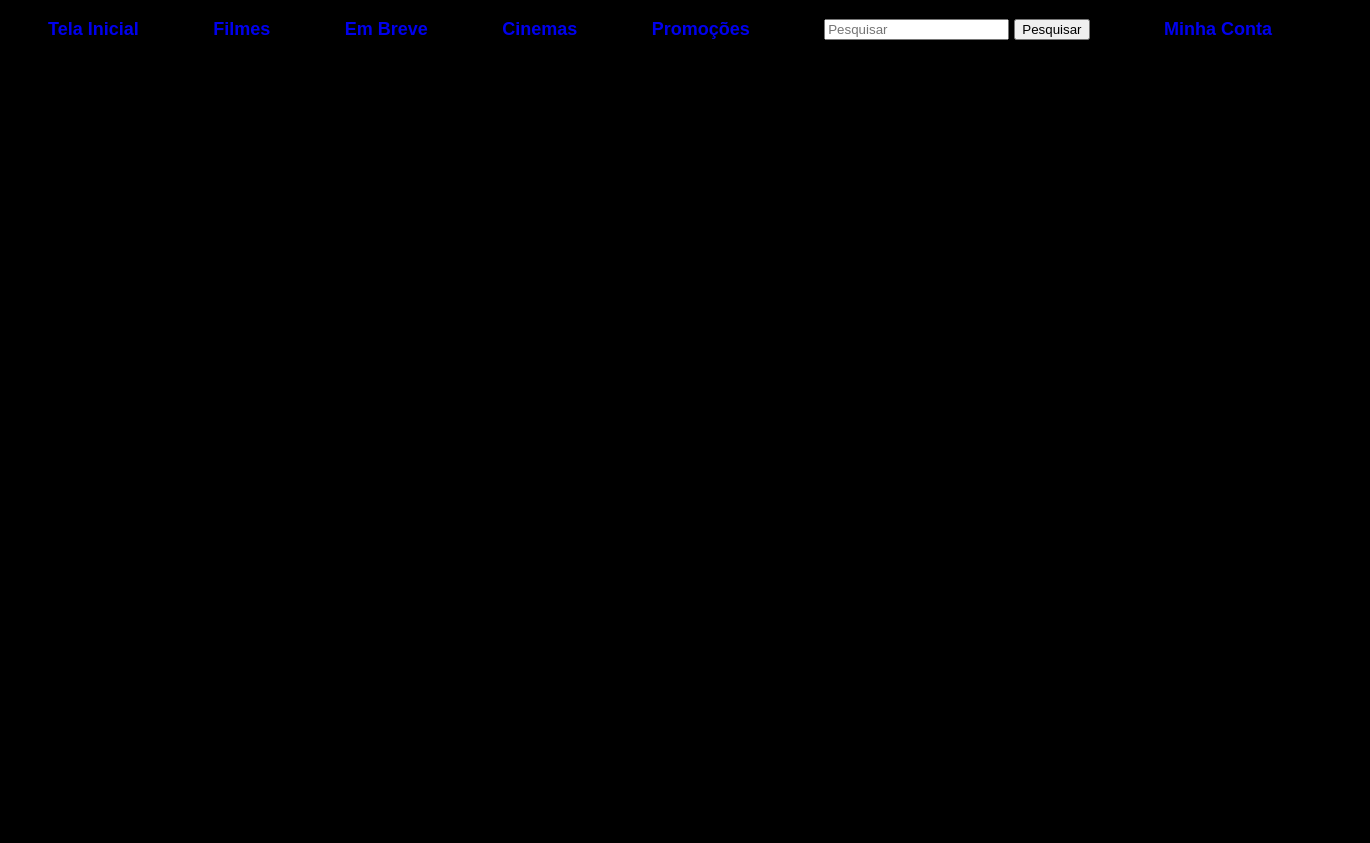
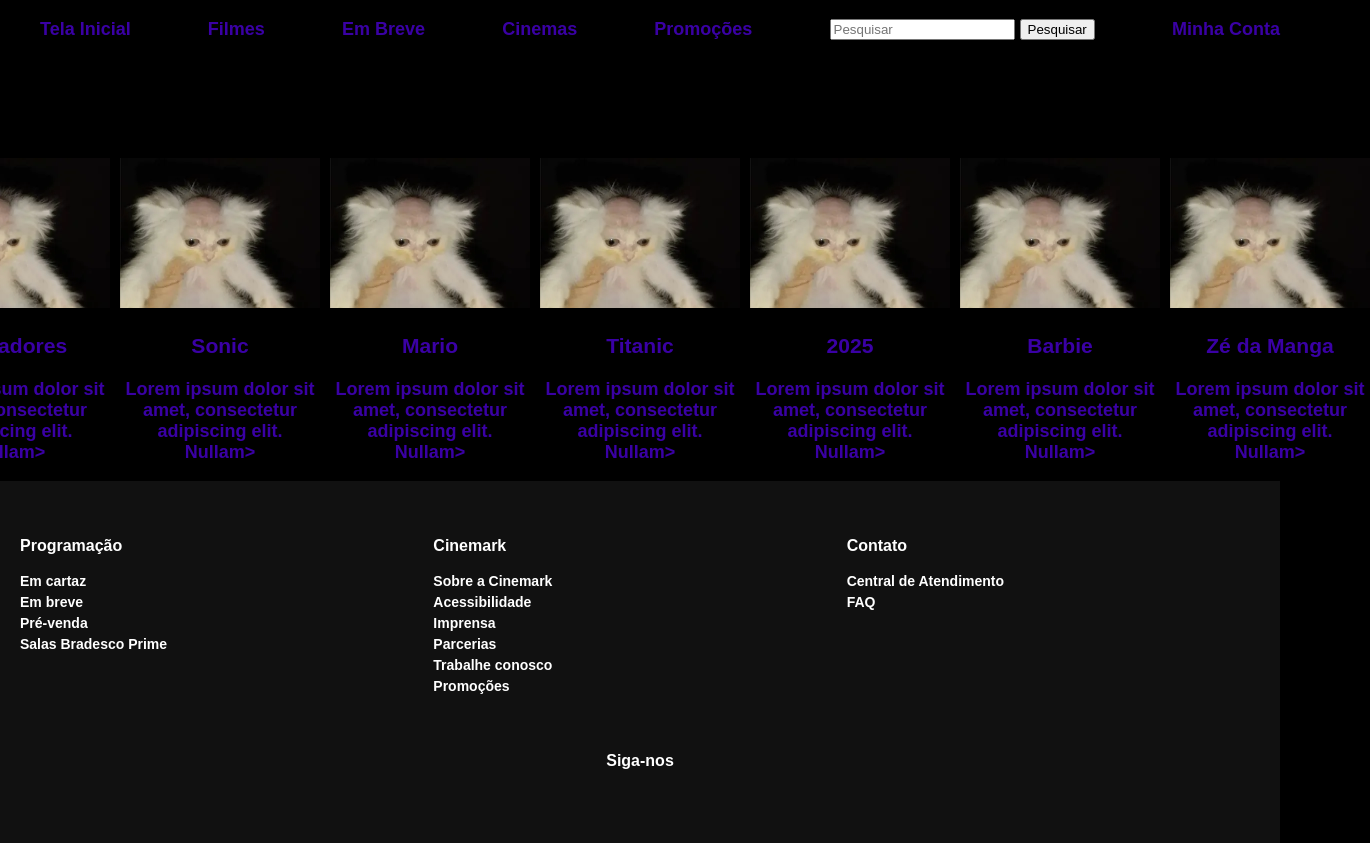
Before and after one commit to Projetos-Program-Beginners/box-office, a plain HTML site: page frontend/index.html in a window 1280 px wide. Shown: the whole page, 1370 px wide, since content can reach past the window. Before the commit the page ends 800 px from the top, so only its background shows below. Drawn offline with Linux system fonts and the light colour scheme.

Commit message:
Criação da galeria e rodapé da página inicial

```diff
--- a/frontend/css/style.css
+++ b/frontend/css/style.css
@@ -4,6 +4,14 @@ body {
   font-family: Arial, sans-serif;
   font-size: large;
   font-weight: bold;
+  margin: auto;
+}
+
+.container {
+  display: flex;
+  flex-wrap: wrap;
+  justify-content: center;
+  gap: 10px;
 }
 
 .nav-bar {
@@ -21,4 +29,95 @@ body {
 
 .nav-bar .nav-list a {
   text-decoration: none;
+  color: inherit;
 }
+
+/* Aplica flexbox no container */
+.carousel-container {
+  margin-top: 100px;            /* Espaçamento acima do carousel */
+  display: flex;               /* Alinha os itens lado a lado */
+  justify-content: center;     /* Centraliza os itens (opcional, pode remover se não precisar) */
+  gap: 10px;                   /* Espaçamento entre as imagens */
+  overflow-x: auto;            /* Impede que as imagens saiam da área visível (se necessário) */
+  scroll-snap-type: x mandatory; /* Faz com que o scroll pare em cada imagem */
+
+}
+
+/* Configura o tamanho das imagens */
+.carousel-item img {
+  width: 100%;                 /* Faz com que a imagem ocupe 100% do tamanho do item */
+  height: auto;                /* Mantém a proporção das imagens */
+}
+
+/* Opcional: você pode adicionar mais personalizações */
+.carousel-item {
+  flex-shrink: 0;              /* Impede que o item encolha, caso contrário as imagens podem se sobrepor */
+  width: 200px;                /* Ajuste o tamanho do item (e das imagens) conforme necessário */
+  border: none;     /* Opcional: para visualizar as bordas dos itens */
+  text-align: center;
+  cursor: pointer;
+  text-decoration: none;
+  color: #3a00a5;
+
+}
+
+/* Oculta a barra de rolagem horizontal */
+.carousel-container::-webkit-scrollbar {
+  display: none;
+}
+
+
+.footer {
+  background-color: #111;
+  color: #fff;
+  padding: 40px 20px;
+  font-family: Arial, sans-serif;
+}
+
+.footer-container {
+  display: flex;
+  flex-wrap: wrap;
+  justify-content: space-between;
+}
+
+.footer-column {
+  margin-bottom: 20px;
+  flex: 1;
+  min-width: 150px;
+}
+
+.footer-column h3 {
+  font-size: 16px;
+  margin-bottom: 10px;
+}
+
+.footer-column ul {
+  list-style: none;
+  padding: 0;
+}
+
+.footer-column li {
+  margin-bottom: 5px;
+  font-size: 14px;
+}
+
+.footer-social {
+  text-align: center;
+  margin-top: 20px;
+}
+
+.footer-social h3 {
+  font-size: 16px;
+  margin-bottom: 10px;
+}
+
+.social-icons a {
+  color: #fff;
+  font-size: 20px;
+  margin: 0 10px;
+  text-decoration: none;
+}
+
+.social-icons a:hover {
+  color: #ffcc00;
+}
--- a/frontend/index.html
+++ b/frontend/index.html
@@ -11,6 +11,7 @@
 
 <body>
     <header>
+        <!-- Barra de Navegação -->
         <nav class="nav-bar">
             <ul class="nav-list">
                 <li class="nav-item">
@@ -44,9 +45,94 @@
         </nav>
     </header>
 
-    <main>
-        <!-- Carrossel de Filmes -->
-    </main>
+    <!-- responsividade da página -->
+    <div class="container">
+        <main>
+            <!-- Carrossel de Filmes -->
+            <section class="carousel">
+                <div class="carousel-container">
+                    <div class="carousel-item">
+                        <img src="/frontend/img/gato-calvo.webp" alt="Avengers">
+                        <h3>Vingadores</h3>
+                        <p>Lorem ipsum dolor sit amet, consectetur adipiscing elit. Nullam></p>
+                    </div>
+                    <div class="carousel-item">
+                        <img src="/frontend/img/gato-calvo.webp" alt="Avengers">
+                        <h3>Sonic</h3>
+                        <p>Lorem ipsum dolor sit amet, consectetur adipiscing elit. Nullam></p>
+                    </div>
+                    <div class="carousel-item">
+                        <img src="/frontend/img/gato-calvo.webp" alt="Avengers">
+                        <h3>Mario</h3>
+                        <p>Lorem ipsum dolor sit amet, consectetur adipiscing elit. Nullam></p>
+                    </div>
+                    <div class="carousel-item">
+                        <img src="/frontend/img/gato-calvo.webp" alt="Avengers">
+                        <h3>Titanic</h3>
+                        <p>Lorem ipsum dolor sit amet, consectetur adipiscing elit. Nullam></p>
+                    </div>
+                    <div class="carousel-item">
+                        <img src="/frontend/img/gato-calvo.webp" alt="Avengers">
+                        <h3>2025</h3>
+                        <p>Lorem ipsum dolor sit amet, consectetur adipiscing elit. Nullam></p>
+                    </div>
+                    <div class="carousel-item">
+                        <img src="/frontend/img/gato-calvo.webp" alt="Avengers">
+                        <h3>Barbie</h3>
+                        <p>Lorem ipsum dolor sit amet, consectetur adipiscing elit. Nullam></p>
+                    </div>
+                    <div class="carousel-item">
+                        <img src="/frontend/img/gato-calvo.webp" alt="Avengers">
+                        <h3>Zé da Manga</h3>
+                        <p>Lorem ipsum dolor sit amet, consectetur adipiscing elit. Nullam></p>
+                    </div>
+                </div>
+        </main>
+    </div>
+
+    <!-- Rodapé da Página -->
+    <footer class="footer">
+        <div class="footer-container">
+          <div class="footer-column">
+            <h3>Programação</h3>
+            <ul>
+              <li>Em cartaz</li>
+              <li>Em breve</li>
+              <li>Pré-venda</li>
+              <li>Salas Bradesco Prime</li>
+            </ul>
+          </div>
+          <div class="footer-column">
+            <h3>Cinemark</h3>
+            <ul>
+              <li>Sobre a Cinemark</li>
+              <li>Acessibilidade</li>
+              <li>Imprensa</li>
+              <li>Parcerias</li>
+              <li>Trabalhe conosco</li>
+              <li>Promoções</li>
+            </ul>
+          </div>
+          <div class="footer-column">
+            <h3>Contato</h3>
+            <ul>
+              <li>Central de Atendimento</li>
+              <li>FAQ</li>
+            </ul>
+          </div>
+        </div>
+        <div class="footer-social">
+          <h3>Siga-nos</h3>
+          <div class="social-icons">
+            <a href="#"><i class="fab fa-instagram"></i></a>
+            <a href="#"><i class="fab fa-twitter"></i></a>
+            <a href="#"><i class="fab fa-youtube"></i></a>
+            <a href="#"><i class="fab fa-facebook"></i></a>
+            <a href="#"><i class="fab fa-linkedin"></i></a>
+          </div>
+        </div>
+      </footer>
+
 </body>
 
 </html>
```
Also changed, not shown: frontend/img/gato-calvo.webp (added).
